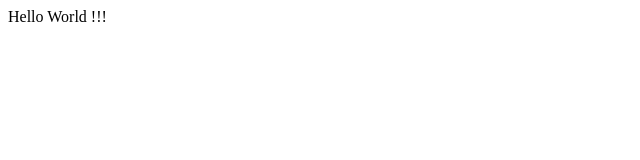
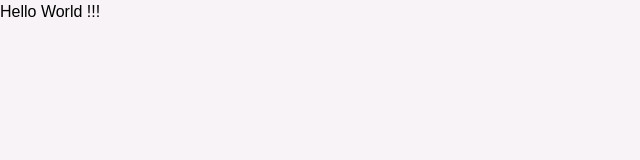
Before and after one commit to brandaoplaster/todo-react, a React (Vite) app: page / in a window 1280 px wide. Shown: the top 160 px of the page, without its empty margins (0-640 px from the left). Built offline with nearby package versions, Linux system fonts and the light colour scheme.

Commit message:
feat: Update theme css

```diff
--- a/src/index.css
+++ b/src/index.css
@@ -1,4 +1,4 @@
-@import "tailwindcss"
+@import 'tailwindcss';
 
 @theme {
   --color-*: initial;
@@ -7,10 +7,16 @@
   --color-gray-200: #f4e6f0;
   --color-gray-300: #7a6e76;
   --color-gray-400: #332e32;
+
   --color-green-light: #cddfcc;
   --color-green-base: #52a350;
   --color-green-dark: #2f5c2d;
+
   --color-pink-light: #e9cce1;
   --color-pink-base: #c257a4;
   --color-pink-dark: #884074;
+
+  --font-sans: "Cairo", sans-serif;
+
+  --shadow-sm: 0px 4px 8px 0px rgba(54, 23, 45, 0.05);
 }
```
